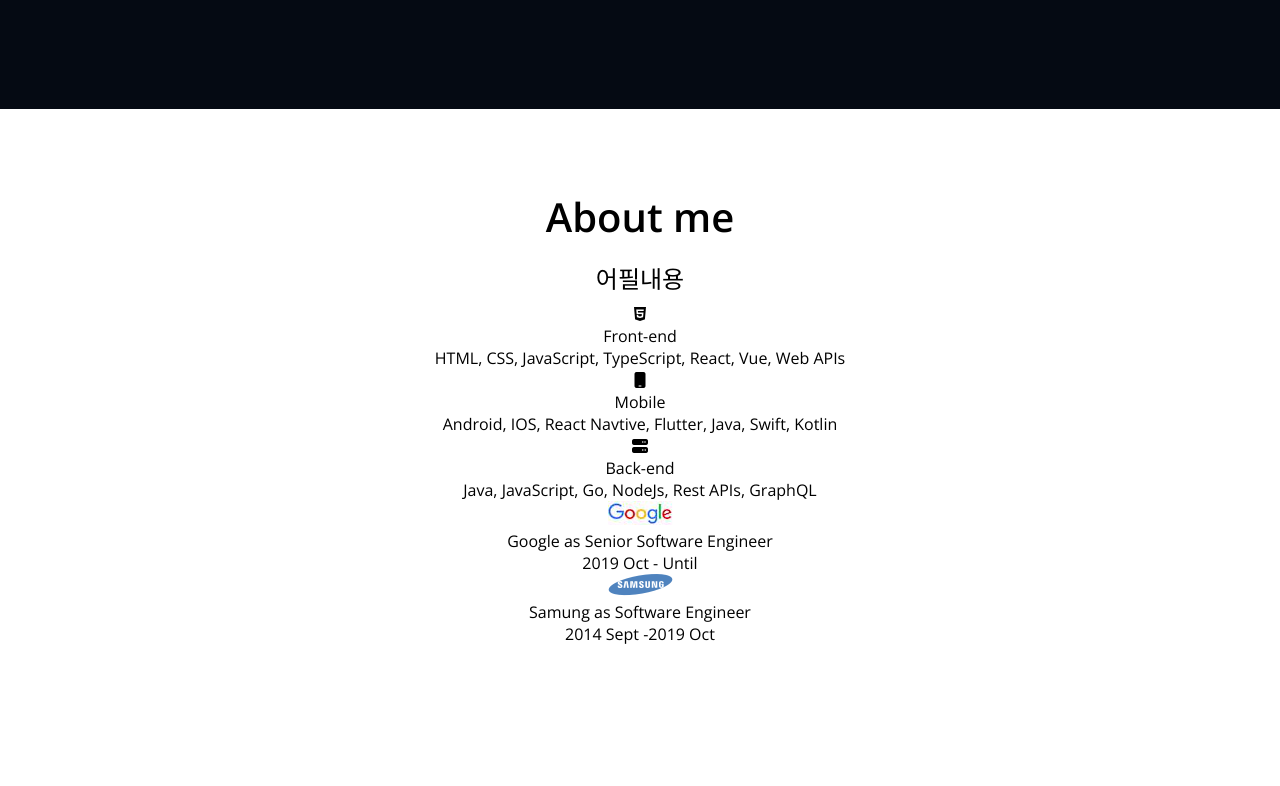
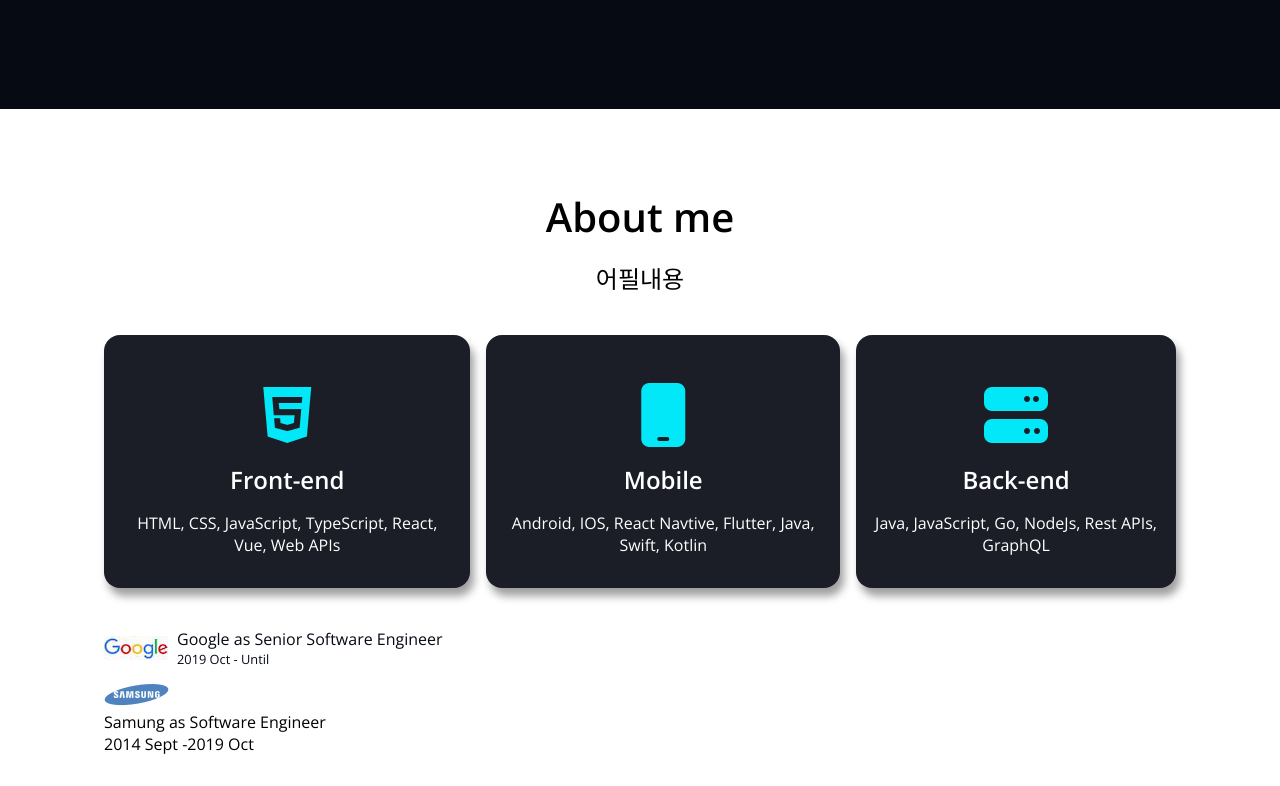
Before and after one commit to dr4549/portfolio1, a plain HTML site: page index.html in a window 1280 px wide. Shown: the part 614-1400 px from the top of the page. Drawn offline with nearby package versions, Linux system fonts and the light colour scheme.

Commit message:
CSS-About

```diff
--- a/css/style.css
+++ b/css/style.css
@@ -8,12 +8,17 @@
     --color-text: var(--color-white);
 
     /* Colors */
---color-white: #ffffff;
---color-black: #050a13;
---color-blue: #03e8f9;
---color-orange: #fd6413;
---color-gray: #1b1e26;
+    --color-white: #ffffff;
+    --color-black: #050a13;
+    --color-blue: #03e8f9;
+    --color-orange: #fd6413;
+    --color-gray: #1b1e26;
+
+    /* Size */
+    --size-max-width: 1200px;
 }
+
+
 
 * {
     box-sizing: border-box;
@@ -51,6 +56,11 @@ button:focus {
 .section {
     padding: 4rem;
     text-align: center;
+}
+
+.max-container {
+    max-width: var(--size-max-width);
+    margin: auto;
 }
 
 .title {
@@ -153,3 +163,57 @@ text-align: center;
     color: var(--color-text);
     outline: 2px solid var(--color-accent);
 }
+
+/* About */
+.majors {
+    display: flex;
+    justify-content: space-between;
+    gap: 1rem;
+    margin: 2.5rem 0;
+}
+
+.major {
+    background-color: var(--color-prmary-variant);
+    padding: 2rem 1rem;
+    color: var(--color-text);
+    border-radius: 1rem;
+    cursor: default;
+    box-shadow: 4.0px 8.0px 8.0px rgba(0,0,0,0.38);
+}
+
+.major__icon {
+    font-size: 4rem;
+    margin: 1rem 0;
+    color: var(--color-accent);
+    transition:  all 300ms ease;
+}
+
+.major__title {
+    font-size: 1.5rem;
+    font-weight: bold;
+    margin-bottom: 1rem;
+}
+
+.major:hover .major__icon {
+    transform: rotate(-15deg) scale(1.2);
+}
+
+.jobs {
+    text-align: start;
+}
+
+.job {
+    display: flex;
+    align-items: center;
+    gap: 8px;
+    margin-bottom: 1rem;
+}
+
+.job__name {
+    color:var(--color-primary);
+}
+
+.job__period {
+    color: var(--color-primary);
+    font-size: 0.8rem;
+}
--- a/index.html
+++ b/index.html
@@ -56,35 +56,31 @@
             <a class="home__contact" href="#contact">Contact Me</a>
         </section>
         <!-- About -->
-        <section id="about" class="section">
+        <section id="about" class="section max-container">
             <h2 class="title">About me</h2>
             <p class="description">어필내용</p>
-            <ul>
-                <li>
-                    <i class="fa-brands fa-html5"></i>
-                    <p>Front-end</p>
+            <ul class="majors">
+                <li class="major">
+                    <i class="fa-brands fa-html5 major__icon" ></i>
+                    <p class="major__title">Front-end</p>
                     <p>HTML, CSS, JavaScript, TypeScript, React, Vue, Web APIs</p>
                 </li>
-                <li>
-                    <i class="fa-solid fa-mobile"></i>
-                    <p>Mobile</p>
+                <li class="major">
+                    <i class="fa-solid fa-mobile major__icon"></i>
+                    <p class="major__title">Mobile</p>
                     <p>Android, IOS, React Navtive, Flutter, Java, Swift, Kotlin</p>
                 </li>
-                <li>
-                    <i class="fa-solid fa-server"></i>
-                    <p>Back-end</p>
+                <li class="major">
+                    <i class="fa-solid fa-server major__icon"></i>
+                    <p class="major__title">Back-end</p>
                     <p>Java, JavaScript, Go, NodeJs, Rest APIs, GraphQL</p>
                 </li>
             </ul>
-            <ul>
-                <li><img src="images/jobs/google.png" alt="google logo">
+            <ul class="jobs">
+                <li class="job"><img src="images/jobs/google.png" alt="google logo">
                 <div>
-                    <p>
-                        Google as Senior Software Engineer
-                    </p>
-                    <p>
-                        2019 Oct - Until
-                    </p>
+                    <p  class="job__name">Google as Senior Software Engineer</p>
+                    <p class="job__period">2019 Oct - Until</p>
                 </div>
                 </li>
                 <li><img src="images/jobs/samsung.png" alt="samsung logo">
```
